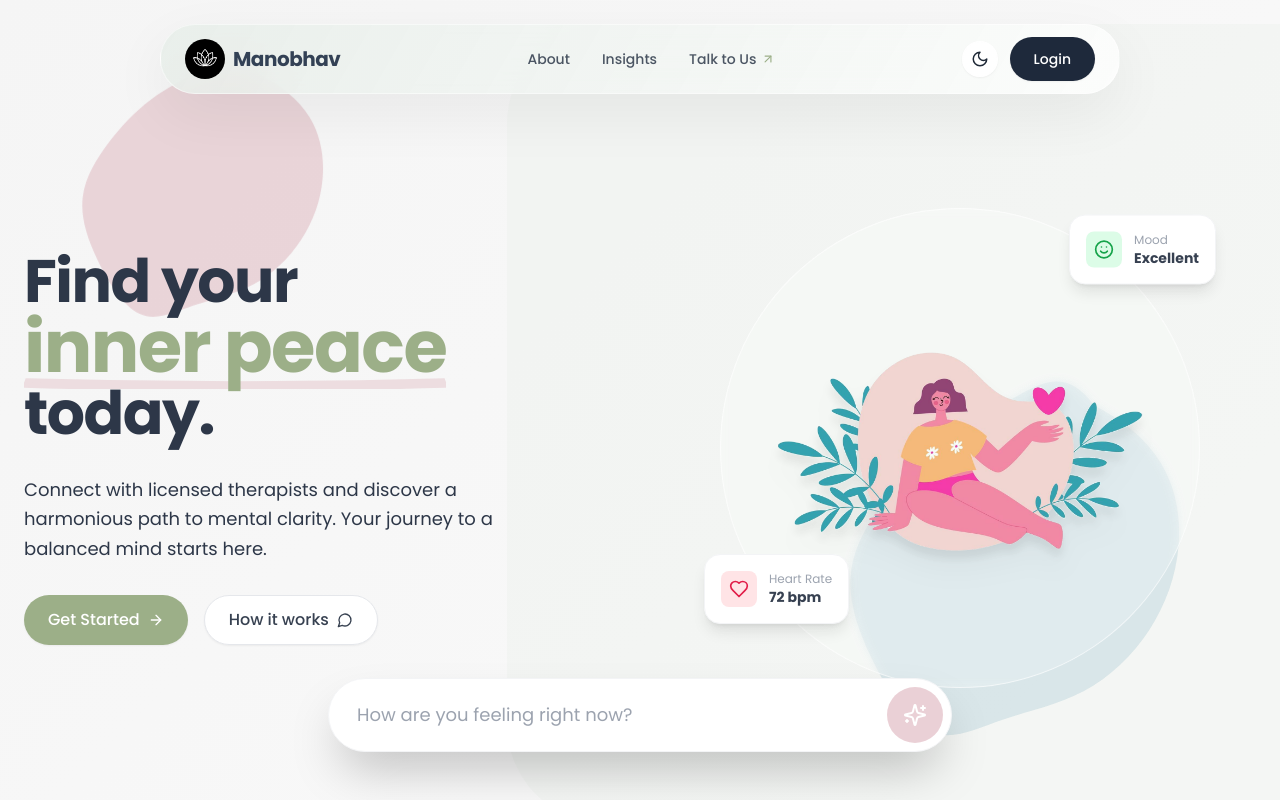
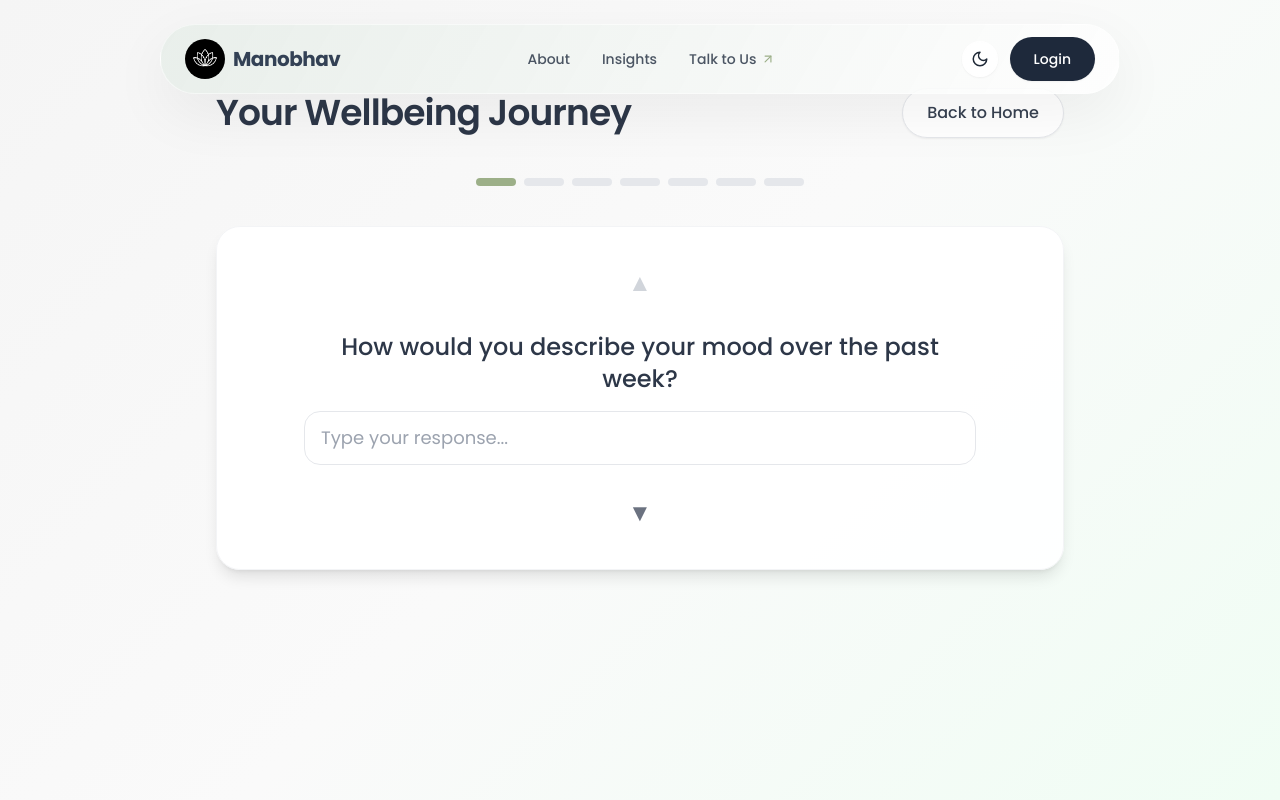
Before and after one commit to Shashank-Shukla/Manobhav, a React (Vite) app in the folder Frontend/manobhav-ui/: page / in a window 1280 px wide. Both pictures are taken after a click on the button "Get Started". Shown: the top 800 px of the page. Built offline with nearby package versions, Linux system fonts and the light colour scheme.

Commit message:
Add journey builder flow and link hero CTA

```diff
--- a/Frontend/manobhav-ui/src/App.tsx
+++ b/Frontend/manobhav-ui/src/App.tsx
@@ -3,6 +3,7 @@ import { NavBar } from './shared/layout/NavBar';
 import { Footer } from './shared/layout/Footer';
 import { HomePage } from './pages/HomePage';
 import { LoginPage } from './pages/LoginPage';
+import { JourneyPage } from './pages/JourneyPage';
 import { ErrorPageGeneric } from './components/Error/ErrorPageGeneric';
 import { ErrorPage50x } from './components/Error/ErrorPage50x';
 import { ErrorBoundary } from './components/common/ErrorBoundary';
@@ -10,7 +11,7 @@ import { theme } from './utils/theme';
 
 const MoodSearchBar = lazy(() => import('./shared/interactive/MoodSearchBar'));
 
-export type View = 'home' | 'login';
+export type View = 'home' | 'login' | 'journey';
 type ThemeMode = 'light' | 'dark';
 
 export default function App() {
@@ -30,6 +31,7 @@ export default function App() {
   const toggleTheme = () => setThemeMode((m) => (m === 'light' ? 'dark' : 'light'));
 
   const goHome = () => setCurrentView('home');
+  const goJourney = () => setCurrentView('journey');
 
   return (
     <div className="font-[Poppins] min-h-screen text-[color:var(--text-color)] selection:bg-[#D6A2AD] selection:text-white">
@@ -43,7 +45,7 @@ export default function App() {
             context="route-home"
             fallback={<ErrorPageGeneric onHome={goHome} />}
           >
-            <HomePage />
+            <HomePage onStartJourney={goJourney} />
           </ErrorBoundary>
         )}
         {currentView === 'login' && (
@@ -52,6 +54,14 @@ export default function App() {
             fallback={<ErrorPage50x onHome={goHome} />}
           >
             <LoginPage onBack={() => setCurrentView('home')} />
+          </ErrorBoundary>
+        )}
+        {currentView === 'journey' && (
+          <ErrorBoundary
+            context="route-journey"
+            fallback={<ErrorPageGeneric onHome={goHome} />}
+          >
+            <JourneyPage onBackHome={goHome} />
           </ErrorBoundary>
         )}
       </main>
--- /dev/null
+++ b/Frontend/manobhav-ui/src/assets/journey-questions.json
@@ -0,0 +1,9 @@
+[
+  { "id": 1, "text": "How would you describe your mood over the past week?" },
+  { "id": 2, "text": "Are you experiencing sleep difficulties or fatigue?" },
+  { "id": 3, "text": "How often do you feel overwhelmed or anxious during the day?" },
+  { "id": 4, "text": "Do you have support from friends or family when you need it?" },
+  { "id": 5, "text": "Have you noticed changes in appetite or weight recently?" },
+  { "id": 6, "text": "What is the biggest stressor in your life right now?" },
+  { "id": 7, "text": "What is one outcome you hope to achieve by talking to a therapist?" }
+]
--- a/Frontend/manobhav-ui/src/components/Home/HeroSection.tsx
+++ b/Frontend/manobhav-ui/src/components/Home/HeroSection.tsx
@@ -4,7 +4,11 @@ import { Button } from '../../shared/primitives/Button';
 import { Text } from '../../shared/primitives/Text';
 import { theme } from '../../utils/theme';
 
-export function HeroSection() {
+type HeroProps = {
+  onStartJourney?: () => void;
+};
+
+export function HeroSection({ onStartJourney }: HeroProps) {
   return (
     <section id="about" className="relative min-h-screen pt-32 pb-20 px-6 flex items-center overflow-hidden">
       <div className="absolute top-0 right-0 w-2/3 h-full bg-[#E6EDE8]/30 -z-10 rounded-l-[100px] translate-x-20" />
@@ -28,7 +32,7 @@ export function HeroSection() {
           Connect with licensed therapists and discover a harmonious path to mental clarity. Your journey to a balanced mind starts here.
         </Text>
         <div className="flex flex-wrap gap-4">
-            <Button variant="primary" icon={ArrowRight}>Get Started</Button>
+          <Button variant="primary" icon={ArrowRight} onClick={onStartJourney}>Get Started</Button>
           <Button variant="secondary" icon={MessageCircle}>How it works</Button>
         </div>
         </div>
--- a/Frontend/manobhav-ui/src/pages/HomePage.tsx
+++ b/Frontend/manobhav-ui/src/pages/HomePage.tsx
@@ -4,11 +4,15 @@ import { ServicesSection } from '../components/Home/ServicesSection';
 import { TeamSection } from '../components/Home/TeamSection';
 import { InsightsSection } from '../components/Home/InsightsSection';
 
-export function HomePage() {
+type HomePageProps = {
+  onStartJourney?: () => void;
+};
+
+export function HomePage({ onStartJourney }: HomePageProps) {
   return (
     <div className="animate-in fade-in duration-500">
       <ErrorBoundary context="hero" fallback={null}>
-        <HeroSection />
+        <HeroSection onStartJourney={onStartJourney} />
       </ErrorBoundary>
       <ErrorBoundary context="services" fallback={null}>
         <ServicesSection />
--- /dev/null
+++ b/Frontend/manobhav-ui/src/pages/JourneyPage.tsx
@@ -0,0 +1,89 @@
+import { useMemo, useState } from 'react';
+import questionsData from '../assets/journey-questions.json';
+import { Text } from '../shared/primitives/Text';
+import { Button } from '../shared/primitives/Button';
+
+type Question = { id: number; text: string };
+
+type JourneyPageProps = {
+  onBackHome: () => void;
+};
+
+export function JourneyPage({ onBackHome }: JourneyPageProps) {
+  const questions = useMemo(() => questionsData as Question[], []);
+  const [current, setCurrent] = useState(0);
+  const [answers, setAnswers] = useState<string[]>(Array(questions.length).fill(''));
+
+  const atFirst = current === 0;
+  const atLast = current === questions.length - 1;
+
+  const goPrev = () => !atFirst && setCurrent((i) => i - 1);
+  const goNext = () => !atLast && setCurrent((i) => i + 1);
+
+  const onChange = (val: string) => {
+    const next = [...answers];
+    next[current] = val;
+    setAnswers(next);
+  };
+
+  const onSubmit = () => {
+    // submit placeholder
+    onBackHome();
+  };
+
+  return (
+    <div className="max-w-4xl mx-auto px-6 py-16 animate-in fade-in">
+      <div className="flex justify-between items-center mb-10">
+        <Text variant="h2">Your Wellbeing Journey</Text>
+        <Button variant="secondary" onClick={onBackHome}>Back to Home</Button>
+      </div>
+
+      <div className="flex gap-2 mb-10 justify-center">
+        {questions.map((_, idx) => (
+          <div
+            key={idx}
+            className={`w-10 h-2 rounded-full transition-all ${idx === current ? 'bg-[#9CAF88]' : 'bg-gray-200'}`}
+          />
+        ))}
+      </div>
+
+      <div className="bg-white/90 backdrop-blur-sm rounded-3xl shadow-lg border border-gray-100 p-10 flex flex-col items-stretch gap-8">
+        <div className="flex flex-col items-center gap-8">
+          <button
+            onClick={goPrev}
+            disabled={atFirst}
+            className="text-2xl text-gray-500 disabled:text-gray-300"
+            aria-label="Previous question"
+          >
+            ▲
+          </button>
+
+          <div className="w-full max-w-2xl">
+            <Text variant="h3" className="text-center mb-4">{questions[current].text}</Text>
+            <input
+              className="w-full border border-gray-200 rounded-2xl px-4 py-3 text-lg outline-none focus:border-[#9CAF88] focus:ring-2 focus:ring-[#9CAF88]/30"
+              value={answers[current]}
+              onChange={(e) => onChange(e.target.value)}
+              placeholder="Type your response..."
+            />
+          </div>
+
+          <button
+            onClick={goNext}
+            disabled={atLast}
+            className="text-2xl text-gray-500 disabled:text-gray-300"
+            aria-label="Next question"
+          >
+            ▼
+          </button>
+        </div>
+
+        {atLast && (
+          <div className="flex justify-center mt-6">
+            <Button variant="primary" onClick={onSubmit}>Submit</Button>
+          </div>
+        )}
+      </div>
+    </div>
+  );
+}
--- a/Frontend/manobhav-ui/src/shared/interactive/MoodSearchBar.tsx
+++ b/Frontend/manobhav-ui/src/shared/interactive/MoodSearchBar.tsx
@@ -51,16 +51,21 @@ export function MoodSearchBar() {
       `}
     >
       {suggestion && isExpanded && (
-        <div className="p-6 bg-[#F7E6E8]/90 backdrop-blur-md rounded-2xl border border-[#F7E6E8] shadow-lg animate-in fade-in slide-in-from-bottom-4 duration-500 w-full mb-2">
+        <div className="p-6 bg-[#F7E6E8]/90 backdrop-blur-md rounded-2xl border border-[#F7E6E8] shadow-lg animate-in fade-in slide-in-from-bottom-4 duration-500 w-full mb-4">
           <div className="flex justify-between items-start mb-2">
             <span className="text-[10px] font-bold uppercase tracking-widest text-[#B57F8B]/60">AI Guidance</span>
             <button onClick={() => setSuggestion(null)} className="text-[#B57F8B] hover:scale-110 transition-transform">
               <X size={14} />
             </button>
           </div>
-          <Text variant="body" className="text-[#B57F8B] font-medium leading-relaxed">
+          <Text variant="body" className="text-[#B57F8B] font-medium leading-relaxed mb-4">
             {suggestion}
           </Text>
+          <div className="flex justify-center">
+            <button className="px-4 py-2 rounded-full border border-[#9CAF88] text-[#9CAF88] bg-white hover:bg-[#E6EDE8] transition">
+              Reach out to a human
+            </button>
+          </div>
         </div>
       )}
 
```
Lines whose indentation alone changed are shown as unchanged.
